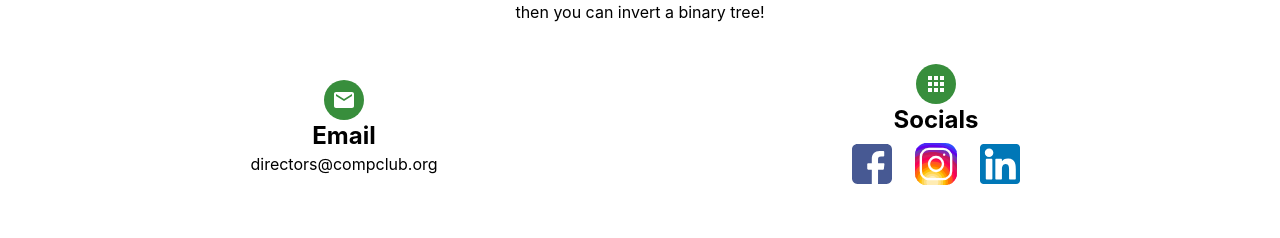
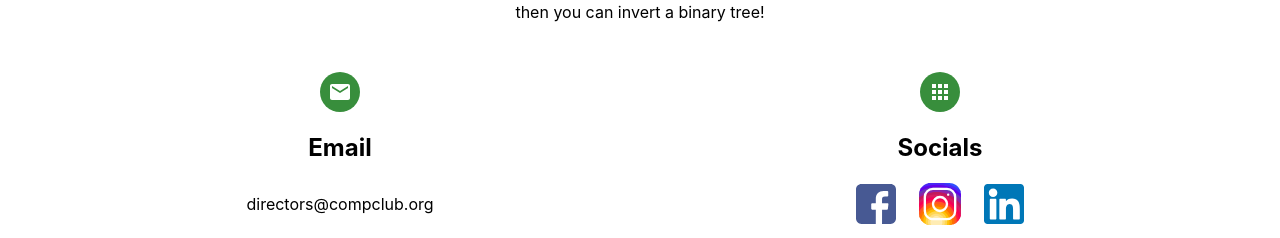
Before and after one commit to CSESoc-CompClub/cc-website-v2, a React (Create React App) app: page /contactus in a window 1280 px wide. Shown: the part 496-734 px from the top of the page. Built offline with nearby package versions, Linux system fonts and the light colour scheme; the HTML template or start-up script is replaced by a standard one.

Commit message:
changed grid structure

```diff
--- a/src/pages/ContactUs.jsx
+++ b/src/pages/ContactUs.jsx
@@ -23,23 +23,25 @@ export default function ContactUs() {
           back to you faster then you can invert a binary tree!
         </p>
       </div>
-      <div class='mt-10 mx-12 grid grid-cols-2 place-items-center'>
-        <div class='grid place-items-center'>
+      <div class='mt-10 mx-12 grid grid-rows-3'>
+        <div class='grid grid-cols-2 place-items-center justify-center gap-4'>
           <Avatar sx={{ bgcolor: green[700] }}>
             <Link href='mailto:directors@compclub.org' color='inherit'>
               <EmailIcon />
             </Link>
           </Avatar>
+          <Avatar sx={{ bgcolor: green[700] }}>
+            <AppsIcon />
+          </Avatar>
+        </div>
+        <div class='grid grid-cols-2 place-items-center gap-4'>
           <div class='text-2xl font-bold'>Email</div>
+          <div class='text-2xl font-bold'>Socials</div>
+        </div>
+        <div class='grid grid-cols-2 place-items-center gap-4'>
           <p>
             <a href='mailto:directors@compclub.org'>directors@compclub.org</a>
           </p>
-        </div>
-        <div class='grid place-items-center'>
-          <Avatar sx={{ bgcolor: green[700] }}>
-            <AppsIcon />
-          </Avatar>
-          <div class='text-2xl font-bold'>Socials</div>
           <div class='grid grid-cols-3 place-items-center gap-2'>
             <Link
               href='https://www.facebook.com/CSESocCompClub'
```
